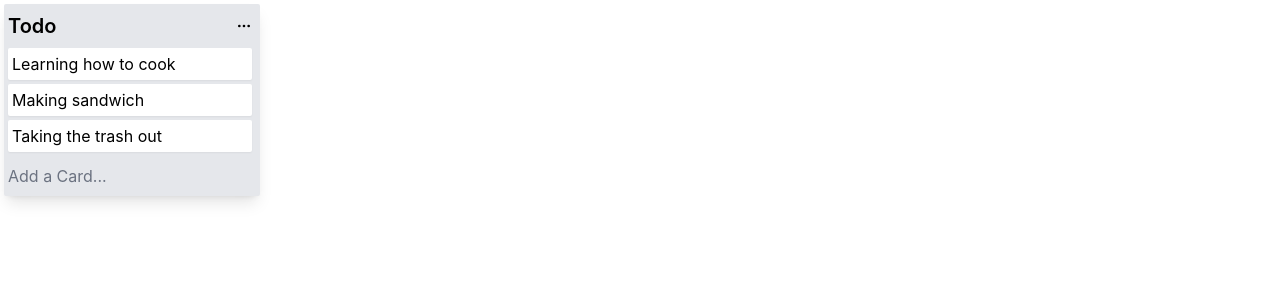
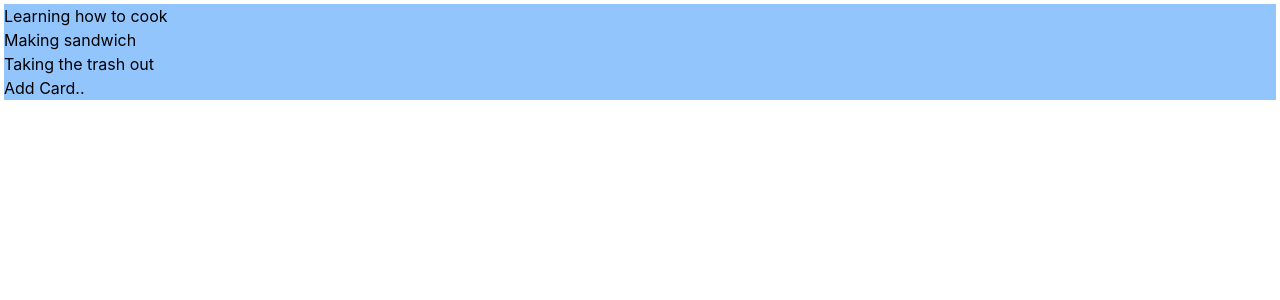
Before and after one commit to tahsinAmin/trello-1, a Next.js app: page / in a window 1280 px wide. Shown: the top 300 px of the page. Built offline with nearby package versions, Linux system fonts and the light colour scheme.

Commit message:
original code kept it in dummy file

```diff
--- a/components/Card/Card.js
+++ b/components/Card/Card.js
@@ -2,6 +2,6 @@ import React from 'react'
 
 export default function Card({ card }) {
    return (
-      <div className='bg-white p-1 m-1 shadow-sm rounded-sm'>{card.content}</div>
+      <div className='bg-white p-1 m-1 shadow-sm rounded-sm'>{card.title}</div>
    )
 }
--- a/components/CollapseTrans/CollapseTrans.js
+++ /dev/null
@@ -1,26 +0,0 @@
-import React from 'react'
-import { Box, Button, Collapse, useDisclosure } from "@chakra-ui/react"
-import Lorem from '../Lorem/Lorem'
-
-
-export default function CollapseTrans() {
-   const { isOpen, onToggle } = useDisclosure()
-   return (
-      <div>
-         <Button onClick={onToggle}>Click Me</Button>
-         <Collapse in={isOpen} animateOpacity>
-            <Box
-               p='40px'
-               color='black'
-               mt='4'
-               bg='teal.500'
-               rounded='md'
-               shadow='md'
-            >
-               <Lorem count={40} onToggle={onToggle} />
-            </Box>
-         </Collapse>
-
-      </div>
-   )
-}
--- a/components/Input/InputCard.js
+++ b/components/Input/InputCard.js
@@ -1,19 +1,37 @@
-import React from 'react'
+import React, { useState, useContext } from 'react';
 import { MdClear } from "react-icons/md";
-export default function InputCard({ onToggle }) {
+import storeApi from '../../utils/storeApi';
+export default function InputCard({ listId, onClose }) {
+   const { addMoreCard } = useContext(storeApi)
+   const [cardTitle, setCardTitle] = useState("");
+
+   const handleBtnConfirm = () => {
+      console.log("Called");
+      addMoreCard(cardTitle, listId)
+      setCardTitle("")
+      onClose()
+   }
    return (
       <div className='m-1'>
          <div>
             <textarea
                autoFocus
-               onBlur={() => onToggle()}
-               row="2" className='w-full resize-none' placeholder='Enter a title of this card' />
+               className='w-full resize-none'
+               onBlur={() => onClose()}
+               onChange={(e) => setCardTitle(e.target.value)}
+               row="2"
+               value={cardTitle}
+               placeholder='Enter a title of this card'
+            />
          </div>
          <div className='confirm m-1 mt-0 flex justify-start items-center space-x-4'>
-            <button type="button" class="btnConfirm px-3 py-2 text-xs font-medium text-center text-white bg-blue-700 rounded-lg hover:bg-blue-800 focus:ring-4 focus:outline-none focus:ring-blue-300 dark:bg-blue-600 dark:hover:bg-blue-700 dark:focus:ring-blue-800">Add Card</button>
-            <MdClear onClick={onToggle} />
+            <button
+               onClick={handleBtnConfirm}
+               type="button" className="btnConfirm px-3 py-2 text-xs font-medium text-center text-white bg-blue-700 rounded-lg hover:bg-blue-800 focus:ring-4 focus:outline-none focus:ring-blue-300 dark:bg-blue-600 dark:hover:bg-blue-700 dark:focus:ring-blue-800">
+               Add Card
+            </button>
+            <MdClear onClick={onClose} />
          </div>
       </div>
    )
-   // https://youtu.be/7C-6jYdG4eg?t=207
 }
--- a/components/Input/InputContainer.js
+++ b/components/Input/InputContainer.js
@@ -2,19 +2,16 @@ import { Box, Button, Collapse, useDisclosure } from "@chakra-ui/react"
 import { useState } from "react"
 import InputCard from './InputCard'
 
-export default function InputContainer() {
-   const { isOpen, onToggle } = useDisclosure()
-   const [open, setOpen] = useState(false)
+export default function InputContainer({ listId }) {
+   const { isOpen, onClose, onOpen } = useDisclosure()
 
    return (
       <div className='mt-2'>
          <Collapse in={isOpen} animateOpacity>
-            <InputCard onToggle={onToggle} />
+            <InputCard listId={listId} onClose={onClose} />
          </Collapse>
          <div className='p-1 pl-0 pb-0 m-1 mt-0 hover:bg-gray-300 transition duration-200 cursor-pointer'>
-            {!isOpen && <p onClick={() => {
-               onToggle()
-            }}
+            {!isOpen && <p onClick={onOpen}
                className='text-gray-500'> Add a Card... </p>
             }
          </div>
--- a/components/List/List.js
+++ b/components/List/List.js
@@ -1,14 +1,13 @@
-import { useState } from "react";
 import Card from "../Card/Card";
 import InputContainer from "../Input/InputContainer";
 import Title from "../Title/Title";
 
-export default function List({ list }) {
+export default function List({ list, setData }) {
   return (
     <div className='bg-gray-200 w-64 border-1 p-1 pl-0 shadow-lg rounded-sm'>
       <Title title={list.title} />
       {list.cards.map(card => <Card key={card.id} card={card} />)}
-      <InputContainer />
+      <InputContainer listId={list.id} />
     </div>
   );
 }
--- a/package.json
+++ b/package.json
@@ -16,7 +16,8 @@
     "next": "12.1.5",
     "react": "18.1.0",
     "react-dom": "18.1.0",
-    "react-icons": "^4.3.1"
+    "react-icons": "^4.3.1",
+    "uuid": "^8.3.2"
   },
   "devDependencies": {
     "autoprefixer": "^10.4.6",
--- /dev/null
+++ b/pages/index copy.js
@@ -0,0 +1,45 @@
+import { useEffect, useState } from "react";
+import List from "../components/List/List";
+import store from '../utils/store'
+import StoreApi from "../utils/storeApi";
+import { v4 as uuid } from 'uuid';
+
+
+export default function Home() {
+  const [data, setData] = useState(store)
+  const addMoreCard = (cardTitle, listId) => {
+    const newCardId = uuid()
+    const newCard = {
+      id: newCardId,
+      title: cardTitle
+    }
+
+    const list = data.lists[listId]
+    list.cards = [...list.cards, newCard]
+    const newState = {
+      ...data,
+      lists: {
+        ...data.lists,
+        [listId]: list,
+      }
+    }
+    setData(newState)
+  }
+
+  useEffect(() => {
+  }, [data])
+
+  return (
+    <StoreApi.Provider value={{ addMoreCard }}>
+      <div className="m-1">
+        {data.listIds.map((listId) => {
+          const list = data.lists[listId]
+          return <List key={listId} list={list} setData={setData} />
+        })}
+      </div>
+    </StoreApi.Provider>
+
+  );
+}
+
+// https://youtu.be/7C-6jYdG4eg?t=936
--- a/pages/index.js
+++ b/pages/index.js
@@ -1,17 +1,85 @@
-import { useState } from "react";
+import { useEffect, useState } from "react";
 import List from "../components/List/List";
 import store from '../utils/store'
+import StoreApi from "../utils/storeApi";
+import { v4 as uuid } from 'uuid';
+import { Collapse, useDisclosure } from "@chakra-ui/react";
+
 
 export default function Home() {
-  const [data, setData] = useState(store)
+
+  const cards = [
+    {
+      id: 'card-1',
+      title: 'Learning how to cook',
+    },
+    {
+      id: 'card-2',
+      title: 'Making sandwich',
+    },
+    {
+      id: 'card-3',
+      title: 'Taking the trash out',
+    },
+  ];
+
+  const [data, setData] = useState(cards)
+  const [text, setText] = useState("")
+  const { isOpen, onOpen, onClose } = useDisclosure()
+
+  // const addMoreCard = (cardTitle, listId) => {
+  //   const newCardId = uuid()
+  //   const newCard = {
+  //     id: newCardId,
+  //     title: cardTitle
+  //   }
+
+  //   const list = data.lists[listId]
+  //   list.cards = [...list.cards, newCard]
+  //   const newState = {
+  //     ...data,
+  //     lists: {
+  //       ...data.lists,
+  //       [listId]: list,
+  //     }
+  //   }
+  //   setData(newState)
+  // }
+
+  // useEffect(() => {
+  // }, [data])
+
+  const handleSubmit = () => {
+    const newCardId = uuid()
+
+    let newCard = {
+      id: newCardId,
+      title: text,
+    }
+    console.log(newCard, "<= newCard");
+    setData([...data, newCard])
+    onClose()
+  }
+
   return (
-    <div className="m-1">
-      {data.listIds.map((listId) => {
-        const list = data.lists[listId]
-        return <List list={list} key={listId} />
-      }
+    <div className="m-1 bg-blue-300">
+      {data.map((card) => {
+        return <p key={card.id}>{card.title}</p>
+      })}
+      {isOpen ? (
+        <Collapse in={isOpen} animateOpacity>
+          <input type="text" onChange={(e) => setText(e.target.value)} />
+          <button
+            onClick={handleSubmit}
+            type="button" className="btnConfirm px-3 py-2 text-xs font-medium text-center text-white bg-blue-700 rounded-lg hover:bg-blue-800 focus:ring-4 focus:outline-none focus:ring-blue-300 dark:bg-blue-600 dark:hover:bg-blue-700 dark:focus:ring-blue-800">
+            Add Card
+          </button>
+        </Collapse>
+      ) : (
+        <div className="hover:bg-slate-300 cursor-pointer" onClick={onOpen}>Add Card..</div>
       )}
-
     </div>
   );
 }
+
+// https://youtu.be/7C-6jYdG4eg?t=936
--- a/utils/store.js
+++ b/utils/store.js
@@ -1,15 +1,15 @@
 const cards = [
    {
       id: 'card-1',
-      content: 'Learning how to cook',
+      title: 'Learning how to cook',
    },
    {
       id: 'card-2',
-      content: 'Making sandwich',
+      title: 'Making sandwich',
    },
    {
       id: 'card-3',
-      content: 'Taking the trash out',
+      title: 'Taking the trash out',
    },
 ];
 
--- /dev/null
+++ b/utils/storeApi.js
@@ -0,0 +1,2 @@
+import React from 'react'
+export default React.createContext(null);
```
Also changed, not shown: 2 other files (tests, documents, lock files or other folders).
